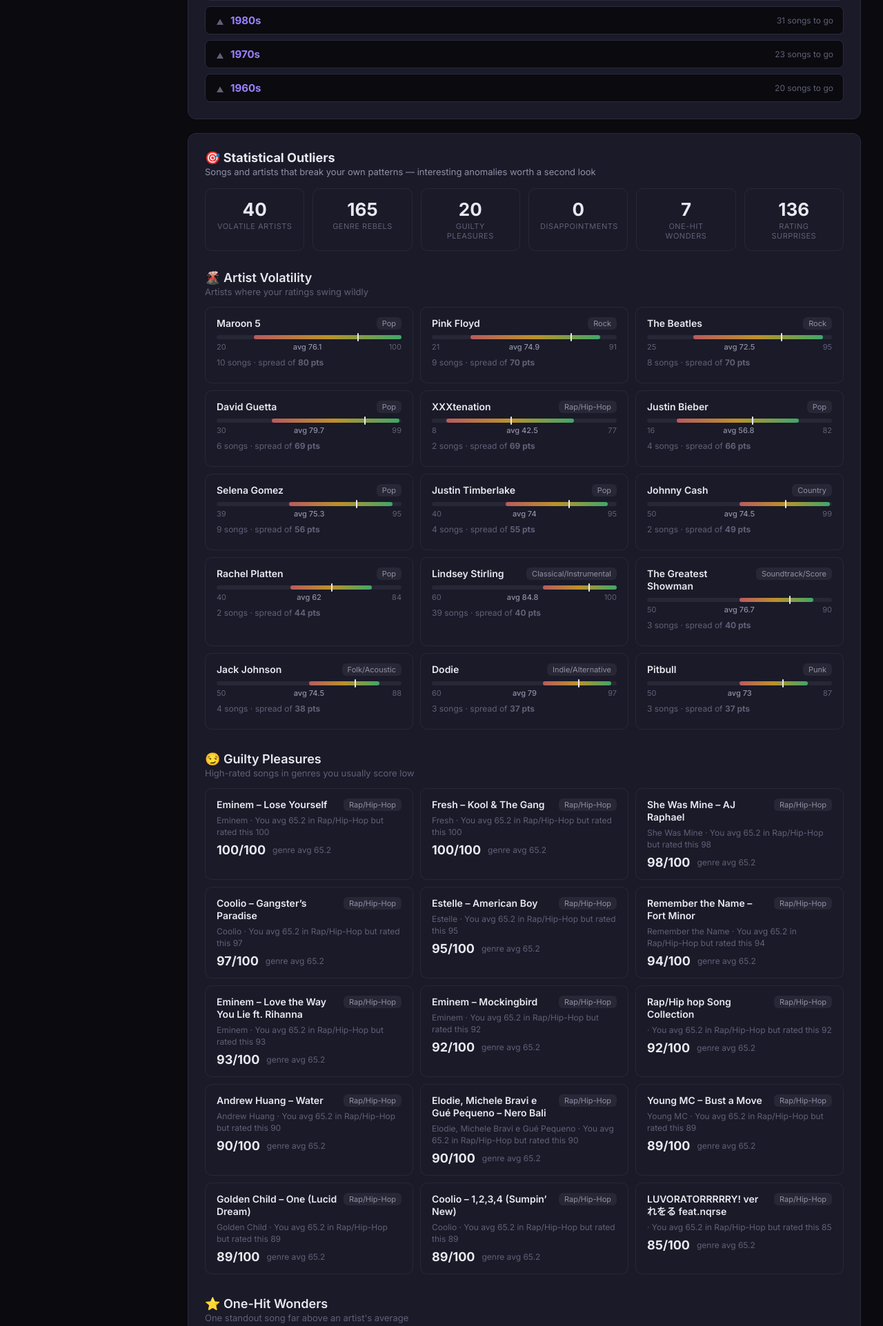
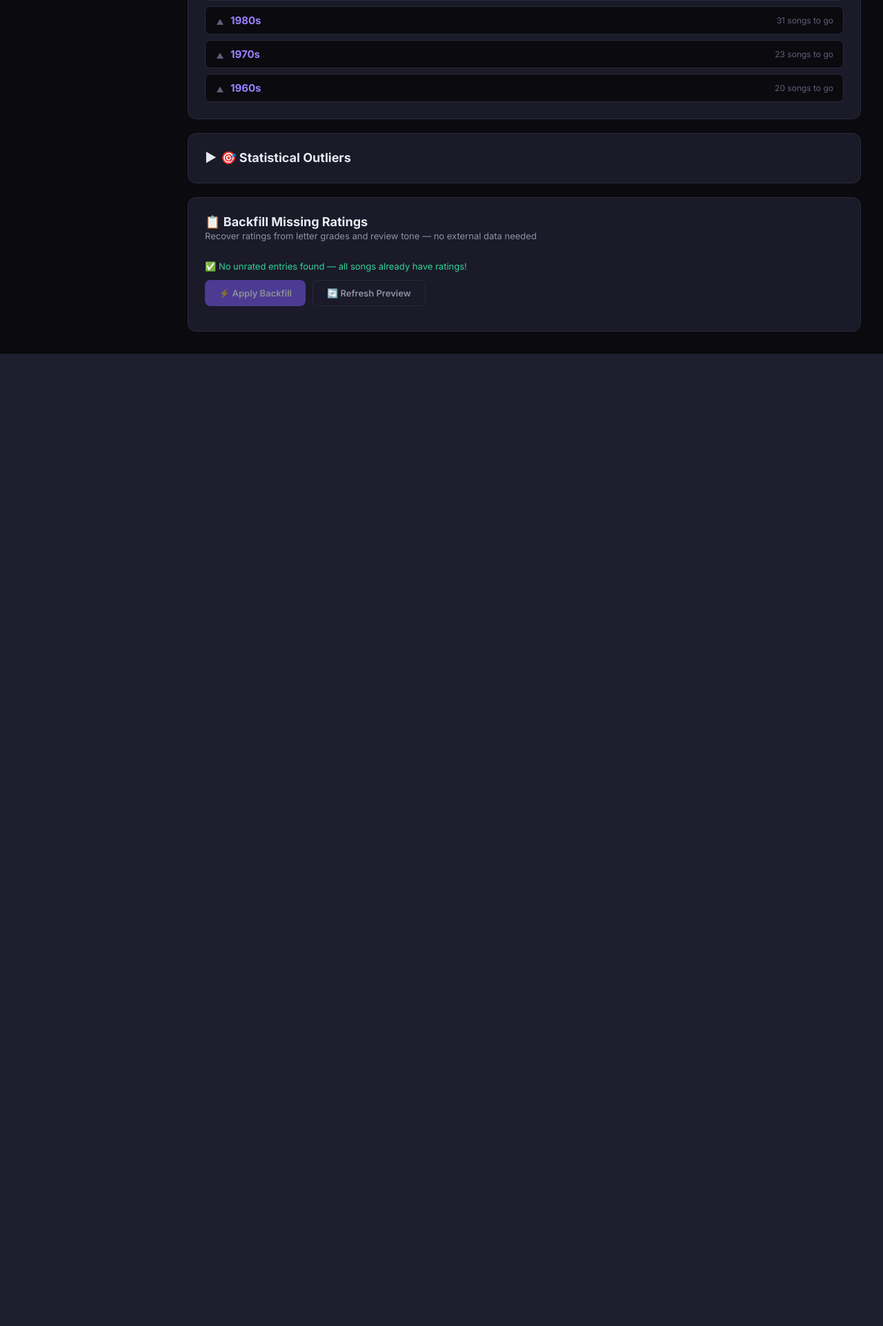
Before and after one commit to Mister-G-Lu/song_project, a Flask app: page / in a window 1280 px wide. Shown: the part 2086-4009 px from the top of the page at 69% size. After the commit the page ends 2599 px from the top, so only its background shows below. Run offline with Flask 3, Linux system fonts and the light colour scheme; data that the repository does not hold is empty.

Commit message:
Make Outliers section collapsible, default collapsed
- Add collapsible header with chevron toggle to outliers panel
- Default collapsed to reduce dashboard clutter
- Hide summary and grid when collapsed

🤖 Generated with Codebuff
Co-Authored-By: Codebuff <noreply@codebuff.com>

```diff
--- a/static/css/styles.css
+++ b/static/css/styles.css
@@ -1378,6 +1378,21 @@ body {
 
 .backfill-header h3 { font-size: 18px; font-weight: 700; margin-bottom: 2px; color: var(--text-primary); }
 .backfill-header .subtitle { font-size: 13px; color: var(--text-secondary); margin-bottom: 16px; }
+
+/* Collapsible backfill panel (outliers, etc.) */
+.backfill-panel .collapsible-header {
+    cursor: pointer;
+    user-select: none;
+    display: flex;
+    align-items: center;
+    gap: 6px;
+    transition: color 0.15s;
+}
+.backfill-panel .collapsible-header:hover { color: var(--accent-light); }
+.backfill-panel.collapsed .collapsible-chevron { transform: rotate(0deg); }
+.backfill-panel.collapsed .outliers-summary,
+.backfill-panel.collapsed .outliers-grid,
+.backfill-panel.collapsed .backfill-header .subtitle { display: none; }
 
 .backfill-grid {
     display: grid;
--- a/templates/index.html
+++ b/templates/index.html
@@ -156,9 +156,11 @@
             </div>
 
             <!-- Outliers Panel (moved from separate view) -->
-            <div class="backfill-panel" id="outliersPanel">
+            <div class="backfill-panel collapsed" id="outliersPanel">
                 <div class="backfill-header">
-                    <h3>🎯 Statistical Outliers</h3>
+                    <h3 class="collapsible-header" onclick="this.closest('.backfill-panel').classList.toggle('collapsed')" title="Click to expand/collapse">
+                        <span class="collapsible-chevron">▶</span> 🎯 Statistical Outliers
+                    </h3>
                     <p class="subtitle">Songs and artists that break your own patterns — interesting anomalies worth a second look</p>
                 </div>
                 <div class="outliers-summary" id="outliersSummary"></div>
```
